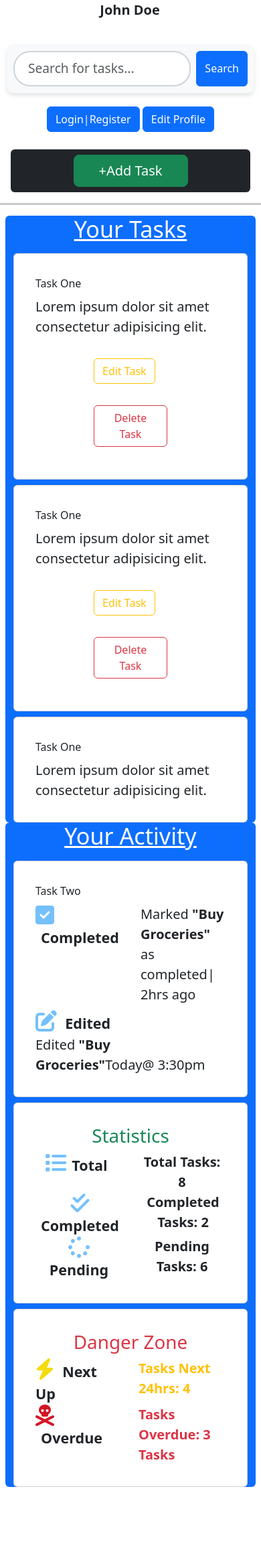
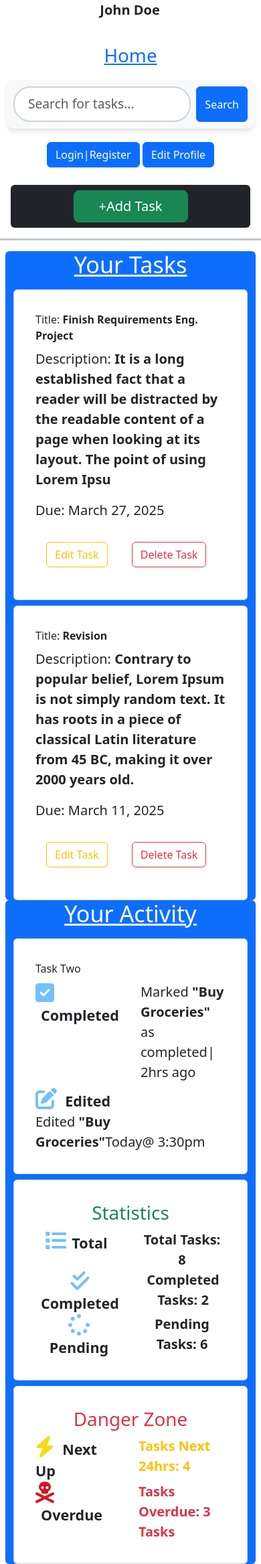
Before and after one commit to Nyanja23/R.E-Project, a Django app: page / in a window 390 px wide. Shown: the part 36-2371 px from the top of the page at 67% size. Before the commit the page ends 2256 px from the top, so only its background shows below. Run offline with Django 5.2, Linux system fonts and the light colour scheme; data comes from the database, SQL or seed files in the repository; both versions use the stored data as it was after the commit; some libraries are stand-ins or nearby versions.

Commit message:
I've added some CRUD operations

```diff
--- /dev/null
+++ b/base/templates/base/delete_task.html
@@ -0,0 +1,6 @@
+<form action="" method="post">
+    {% csrf_token %}
+    <p>Are You Sure you want to delete {{task}}</p>
+    <button type="submit">Confirm</button>
+    <a href="{{request.META.HTTP_REFERER}}">Go Back</a>
+</form>
--- a/base/templates/base/index.html
+++ b/base/templates/base/index.html
@@ -1,69 +1,31 @@
-<!DOCTYPE html>
+{% extends 'main.html' %}
+
+{% block content %}
 {% load static %}
-<html lang="en">
-<head>
-    <meta charset="UTF-8">
-    <meta name="viewport" content="width=device-width, initial-scale=1.0">
-    <title>Task Tracker</title>
-    <link href="https://cdn.jsdelivr.net/npm/bootstrap@5.3.3/dist/css/bootstrap.min.css" rel="stylesheet" integrity="sha384-QWTKZyjpPEjISv5WaRU9OFeRpok6YctnYmDr5pNlyT2bRjXh0JMhjY6hW+ALEwIH" crossorigin="anonymous">
-    <link rel="stylesheet" href="{% static 'css/style.css' %}">
-    <script src="https://kit.fontawesome.com/ccdd679bcf.js" crossorigin="anonymous"></script>
-</head>
-<body>
-    <div class="top-nav">
-        <div class="profile-picture">
-            <img class="img-fluid rounded-circle" src="{{request.user.avatar.url}}" alt="profile-pic" width="1773" height="1773">
-            <p class="lead fw-bold">John Doe</p>
-            <!-- <i class="fa-sharp fa-solid fa-house fa-5x"></i> -->
-        </div>
-        <div class="search-box">
-            <form class="d-flex" method="get" role="search">
-                <input class="form-control me-2" type="search" placeholder="Search for tasks..." aria-label="Search">
-                <button class="btn btn-primary" type="submit">Search</button>
-            </form>
-        </div>
-        <div class="account">
-            <a href="#" class="btn btn-primary">Login|Register</a>
-            <a href="#" class="btn btn-primary">Edit Profile</a>
-        </div>
-    </div>
+
     <div id="my-div" class="">
         <div class="btn-container m-3 bg-dark text-white p-2 rounded">
-            <a href="#" class="btn btn-success btn-lg d-block w-50 mx-auto">+Add Task</a>
+            <a href="{% url 'add-task' %}" class="btn btn-success btn-lg d-block w-50 mx-auto">+Add Task</a>
         </div>
         <hr class="border-3">
         <div  class="row justify-content-between mx-2">
             <!-- First Column -->
             <div class="col-sm-5 bg-primary text-white rounded">
                 <p class="display-4 fw-lighter  text-center text-decoration-underline text-white">Your Tasks</p>
+                {% for task in tasks %}
                 <div class="card mt-2 p-3">
                     <div class="card-body">
-                        <div class="card-title">Task One</div>
-                        <p class="card-text lead">Lorem ipsum dolor sit amet consectetur adipisicing elit.</p>
+                        <div class="card-title">Title: <span class="fw-bold">{{task.title}}</span></div>
+                        <p class="card-text lead">Description: <span class="fw-bold">{{task.description}}</span></p>
                         <!-- Crud Links -->
+                         <p class="lead">Due: {{task.due_date}}</p>
                        <div id="container-fluid">
-                        <a href="#" class="btn btn-outline-warning m-3 m-md-0">Edit Task</a>
-                        <a href="#" class="btn btn-outline-danger m-3 m-md-0">Delete Task</a>
+                        <a href="{% url 'edit-task' task.id %}" class="btn btn-outline-warning m-3 m-md-0">Edit Task</a>
+                        <a href="{% url 'delete-task' task.id %}" class="btn btn-outline-danger m-3 m-md-0">Delete Task</a>
                        </div>
                     </div>
                 </div>
-                <div class="card mt-2 p-3">
-                    <div class="card-body">
-                        <div class="card-title">Task One</div>
-                        <p class="card-text lead">Lorem ipsum dolor sit amet consectetur adipisicing elit.</p>
-                        <!-- Crud Links -->
-                        <div id="container-fluid">
-                            <a href="#" class="btn btn-outline-warning m-3 m-md-0">Edit Task</a>
-                            <a href="#" class="btn btn-outline-danger m-3 m-md-0">Delete Task</a>
-                           </div>
-                    </div>
-                </div>
-                <div class="card mt-2 p-3">
-                    <div class="card-body">
-                        <div class="card-title">Task One</div>
-                        <p class="card-text lead">Lorem ipsum dolor sit amet consectetur adipisicing elit.</p>
-                    </div>
-                </div>
+                {% endfor %}
             </div>
             <!-- Second Column -->
             <div class="col-sm-6 bg-primary rounded text-white justify-content-center align-items-center">
@@ -151,6 +113,5 @@
                 </div>
         </div>
     </div>
-    <script src="https://cdn.jsdelivr.net/npm/bootstrap@5.3.3/dist/js/bootstrap.bundle.min.js" integrity="sha384-YvpcrYf0tY3lHB60NNkmXc5s9fDVZLESaAA55NDzOxhy9GkcIdslK1eN7N6jIeHz" crossorigin="anonymous"></script>
-</body>
-</html>
+
+{% endblock %}
--- a/base/urls.py
+++ b/base/urls.py
@@ -2,5 +2,8 @@ from django.urls import path
 from . import views
 
 urlpatterns = [
-    path('',views.home,name="home")
+    path('',views.home,name="home"),
+    path('add-task/',views.add_task,name="add-task"),
+    path('delete-task/<int:pk>/',views.delete_task,name="delete-task"),
+    path('edit-task/<int:pk>/',views.edit_task,name="edit-task")
 ]
--- a/base/views.py
+++ b/base/views.py
@@ -1,8 +1,40 @@
-from django.shortcuts import render
-from .models import User
+from django.shortcuts import render,redirect
+from .models import User,Task,TaskActivity
+from .forms import TaskForm
+from django.contrib.auth import authenticate,login,logout
+
 
 
 def home(request):
-    users = User.objects.all()
-    context = {"users":users}
+    tasks = Task.objects.all()
+    context = {"tasks":tasks}
     return render(request,'base/index.html',context)
+
+def add_task(request):
+    form = TaskForm()
+    context = {"form":form}
+    if request.method == 'POST':
+        form = TaskForm(request.POST)
+        if form.is_valid():
+            form.save()
+            return redirect('home')
+    return render(request,'base/create_task.html',context)
+
+def delete_task(request,pk):
+    task = Task.objects.get(id=pk)
+    context = {"task":task}
+    if request.method == 'POST':
+        task.delete()
+        return redirect('home')
+    return render(request,'base/delete_task.html',context)
+
+def edit_task(request,pk):
+    task = Task.objects.get(id=pk)
+    form = TaskForm(instance=task)
+    context = {"form":form}
+    if request.method == 'POST':
+        form = TaskForm(request.POST,instance=task)
+        if form.is_valid():
+            form.save()
+            return redirect('home')
+    return render(request,'base/create_task.html',context)
--- /dev/null
+++ b/requirements.txt
@@ -0,0 +1,4 @@
+Django
+django-crispy-forms
+crispy-bootstrap5
+pillow
--- a/static/css/style.css
+++ b/static/css/style.css
@@ -1,57 +1,51 @@
+/* Global styles */
 html, body {
     margin: 0;
     padding: 0;
     overflow-x: hidden; /* Prevent horizontal scrolling */
-  }
-#my-div{
-    /* height: 100vh; */
-    /* background-color: rgb(214, 211, 211) */
 }
+
+/* Navbar styles */
 .search-box {
     max-width: 500px;
-    /* margin: 20px auto; */
     padding: 10px;
     background-color: #f8f9fa;
     border-radius: 10px;
     box-shadow: 0 4px 6px rgba(0, 0, 0, 0.1);
 }
+
 .search-box .form-control {
     border-radius: 25px;
     padding: 10px 20px;
     border: 2px solid #ced4da;
     font-size: 1.2rem;
 }
-.top-nav{
+
+.top-nav {
     display: flex;
     align-items: center;
     justify-content: space-between;
     padding: 10px;
 }
-.fa-sharp.fa-solid.fa-house.fa-5x{
+
+.fa-sharp.fa-solid.fa-house.fa-5x {
     color: mediumblue;
 }
-@media (max-width:790px) {
-    .top-nav{
+
+@media (max-width: 790px) {
+    .top-nav {
         flex-flow: column wrap;
         gap: 20px;
     }
 }
-#container-fluid{
-    width: 50%;
-    margin: auto;
-}
-.profile-picture img{
+
+.profile-picture img {
     width: 100px;
     height: auto;
 }
-.card-body .activity{
 
-}
-.overdue{
+.overdue {
     color: rgb(219, 18, 18);
 }
-/* @media (max-width:939px) {
-    .card-body .activity{
-        gap: 20px;
-    }
-} */
+
+/* Form container styles */
--- /dev/null
+++ b/templates/main.html
@@ -0,0 +1,38 @@
+<!DOCTYPE html>
+{% load static %}
+<html lang="en">
+<head>
+    <meta charset="UTF-8">
+    <meta name="viewport" content="width=device-width, initial-scale=1.0">
+    <title>Task Tracker</title>
+    <link href="https://cdn.jsdelivr.net/npm/bootstrap@5.3.3/dist/css/bootstrap.min.css" rel="stylesheet" integrity="sha384-QWTKZyjpPEjISv5WaRU9OFeRpok6YctnYmDr5pNlyT2bRjXh0JMhjY6hW+ALEwIH" crossorigin="anonymous">
+    <link rel="stylesheet" href="{% static 'css/style.css' %}">
+    <script src="https://kit.fontawesome.com/ccdd679bcf.js" crossorigin="anonymous"></script>
+</head>
+<body>
+    <div class="top-nav">
+        <div class="profile-picture">
+            <img class="img-fluid rounded-circle" src="{{request.user.avatar.url}}" alt="profile-pic" width="1773" height="1773">
+            <p class="lead fw-bold">John Doe</p>
+            <!-- <i class="fa-sharp fa-solid fa-house fa-5x"></i> -->
+        </div>
+        <div class="home-link">
+            <a class="display-6 link-offset-1-hover" href="/">Home</a>
+        </div>
+        <div class="search-box">
+            <form class="d-flex" method="get" role="search">
+                <input class="form-control me-2" type="search" placeholder="Search for tasks..." aria-label="Search">
+                <button class="btn btn-primary" type="submit">Search</button>
+            </form>
+        </div>
+        <div class="account">
+            <a href="#" class="btn btn-primary">Login|Register</a>
+            <a href="#" class="btn btn-primary">Edit Profile</a>
+        </div>
+    </div>
+    {% block content %}
+
+    {% endblock %}
+    <script src="https://cdn.jsdelivr.net/npm/bootstrap@5.3.3/dist/js/bootstrap.bundle.min.js" integrity="sha384-YvpcrYf0tY3lHB60NNkmXc5s9fDVZLESaAA55NDzOxhy9GkcIdslK1eN7N6jIeHz" crossorigin="anonymous"></script>
+</body>
+</html>
```
Also changed, not shown: TaskTracker/settings.py (+9 -2 lines), base/forms.py (+10 -1 lines), base/templates/base/create_task.html (added, +79 -0 lines), db.sqlite3, static/images/IMG_3514.JPG, static/images/roman-synkevych-UT8LMo-wlyk-unsplash.jpg.
